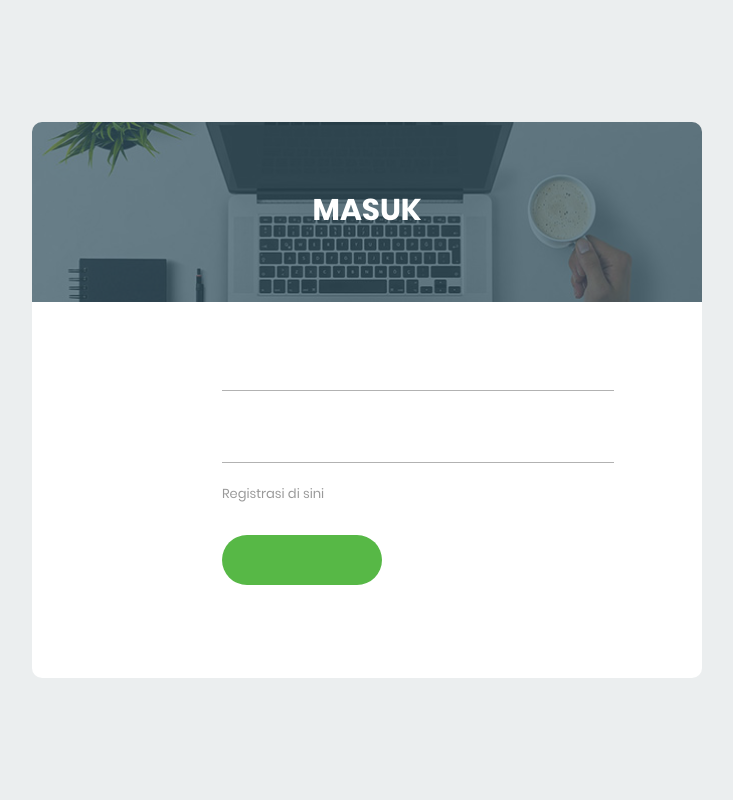
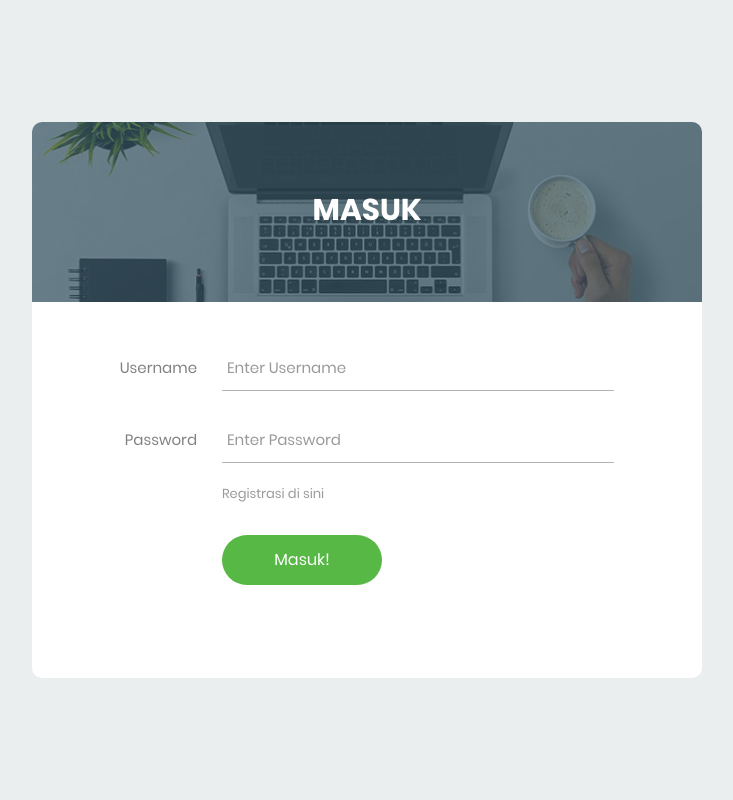
Before and after one commit to fadhil-riyanto/sosial-media, a PHP site: page /index in a window 1280 px wide. Shown: the whole page, without its empty margins (273-1006 px from the left). Run offline with PHP 8.4, Linux system fonts and the light colour scheme; data that the repository does not hold is empty.

Commit message:
edit link files

```diff
--- a/index.php
+++ b/index.php
@@ -43,9 +43,9 @@ if(isset($_SESSION['username'])) {
 <head>
     <meta charset="UTF-8">
     <meta name="viewport" content="width=device-width, initial-scale=1.0">
-    <title><?= lang("html_title_tag");?></title>
+    <title><?= lang("project_name");?></title>
     <!--===============================================================================================-->
-    <link rel="icon" type="image/png" href="asset/images/icons/favicon.ico" />
+    <link rel="icon" type="image/png" href="<?= lang("favicon_path_files");?>" />
     <!--===============================================================================================-->
     <link rel="stylesheet" type="text/css" href="asset/vendor/bootstrap/css/bootstrap.min.css">
     <!--===============================================================================================-->
@@ -81,16 +81,16 @@ if(isset($_SESSION['username'])) {
 
                 <form class="login100-form validate-form" action="includes\login_auth.php" method="POST">
                     <div class="wrap-input100 validate-input m-b-26" data-validate="Username is required">
-                        <span class="label-input100"><?= lang("label_username");?></span>
+                        <span class="label-input100"><?= lang("login_username");?></span>
                         <input class="input100" type="text" name="username"
-                            placeholder="<?= lang("label_username_placeholder");?>">
+                            placeholder="<?= lang("login_username_placeholder");?>">
                         <span class="focus-input100"></span>
                     </div>
 
                     <div class="wrap-input100 validate-input m-b-18" data-validate="Password is required">
-                        <span class="label-input100"><?= lang("label_password");?></span>
+                        <span class="label-input100"><?= lang("login_password");?></span>
                         <input class="input100" type="password" name="password"
-                            placeholder="<?= lang("label_password_placeholder");?>">
+                            placeholder="<?= lang("login_password_placeholder");?>">
                             <input type="hidden" name="id-0089" value="">
                         <span class="focus-input100"></span>
                     </div>
@@ -108,7 +108,7 @@ if(isset($_SESSION['username'])) {
 
                     <div class="container-login100-form-btn">
                         <button class="login100-form-btn">
-                            <?= lang("login_button");?>
+                            <?= lang("button_send_from_login");?>
                         </button>
 
                     </div>
```
